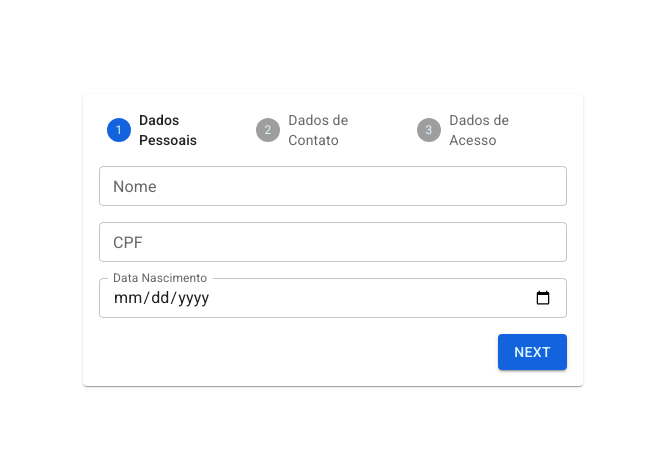
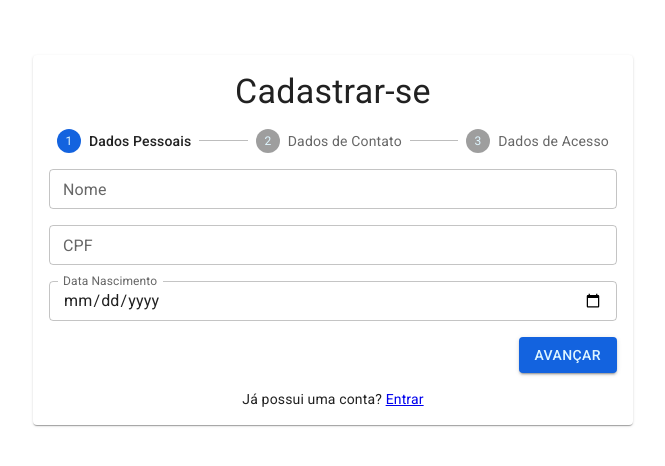
Before and after one commit to erikyryan/event-registration-system, a React (Vite) app in the folder frontend/: page /signup in a window 1280 px wide. Shown: the part 160-626 px from the top of the page, without its empty margins (307-972 px from the left). Built offline with nearby package versions, Linux system fonts and the light colour scheme.

Commit message:
changed texts to portuguese

```diff
--- a/frontend/src/components/Navbar.tsx
+++ b/frontend/src/components/Navbar.tsx
@@ -16,10 +16,10 @@ const Navbar = () => {
           </Typography>
           <Box>
             <Button variant="contained" component={Link} to="/login">
-              Login
+              Entrar
             </Button>
             <Button variant="outlined" component={Link} to="/signup" sx={{ marginLeft: 2 }}>
-              Sign Up
+              Cadastrar-se
             </Button>
           </Box>
         </Toolbar>
--- a/frontend/src/components/SignUpForm/index.tsx
+++ b/frontend/src/components/SignUpForm/index.tsx
@@ -56,17 +56,17 @@ const SignUpForm = ({ handleSubmit }: Props) => {
             disabled={step === 0}
             onClick={() => setStep((prev) => prev - 1)}
             sx={{ mr: 1 }}>
-            Back
+            Voltar
           </Button>
         )}
         <Box sx={{ flex: "1 1 auto" }} />
         {step === steps.length - 1 ? (
           <Button variant="contained" onClick={() => handleSubmit(data)}>
-            Submit
+            Cadastrar-se
           </Button>
         ) : (
           <Button onClick={() => setStep((prev) => prev + 1)} variant="contained">
-            Next
+            Avançar
           </Button>
         )}
       </Box>
--- a/frontend/src/components/Ticket.tsx
+++ b/frontend/src/components/Ticket.tsx
@@ -19,7 +19,7 @@ const Ticket = ({ number, changeTicketType }: Props) => {
 
   return (
     <Box sx={{ display: "flex", gap: 2, alignItems: "center" }}>
-      <Typography variant="h6">Seat #{number}</Typography>
+      <Typography variant="h6">Assento #{number}</Typography>
       <FormControl>
         <RadioGroup row value={value} onChange={handleChange}>
           <FormControlLabel value="inteira" control={<Radio size="small" />} label="Inteira" />
--- a/frontend/src/pages/Login.tsx
+++ b/frontend/src/pages/Login.tsx
@@ -18,18 +18,18 @@ const Login = () => {
       <Card sx={{ width: 350 }}>
         <CardContent>
           <Typography variant="h4" align="center">
-            Login
+            Entrar
           </Typography>
           <Stack sx={{ marginTop: 2 }} spacing={2}>
             <TextField label="Email" variant="standard" required />
-            <TextField label="Password" type="password" variant="standard" required />
+            <TextField label="Senha" type="password" variant="standard" required />
             <Button variant="contained" color="primary">
-              Login
+              Entrar
             </Button>
             <Typography variant="body2" align="center">
-              Do not have an account?{" "}
+              Ainda não tem uma conta?{" "}
               <Typography component={Link} to="/signup" variant="body2">
-                Sign Up
+                Cadastre-se
               </Typography>
             </Typography>
           </Stack>
--- a/frontend/src/pages/SignUp.tsx
+++ b/frontend/src/pages/SignUp.tsx
@@ -15,8 +15,17 @@ const SignUp = () => {
   return (
     <Container
       sx={{ display: "flex", justifyContent: "center", alignItems: "center", minHeight: "100vh" }}>
-      <Card sx={{ width: 500, padding: 2 }}>
+      <Card sx={{ width: 600, padding: 2 }}>
+        <Typography variant="h4" align="center" sx={{ mb: 2 }}>
+          Cadastrar-se
+        </Typography>
         <SignUpForm handleSubmit={handleSubmit} />
+        <Typography variant="body2" align="center" sx={{ mt: 2 }}>
+          Já possui uma conta?{" "}
+          <Typography component={Link} to="/login" variant="body2">
+            Entrar
+          </Typography>
+        </Typography>
       </Card>
     </Container>
   );
```
